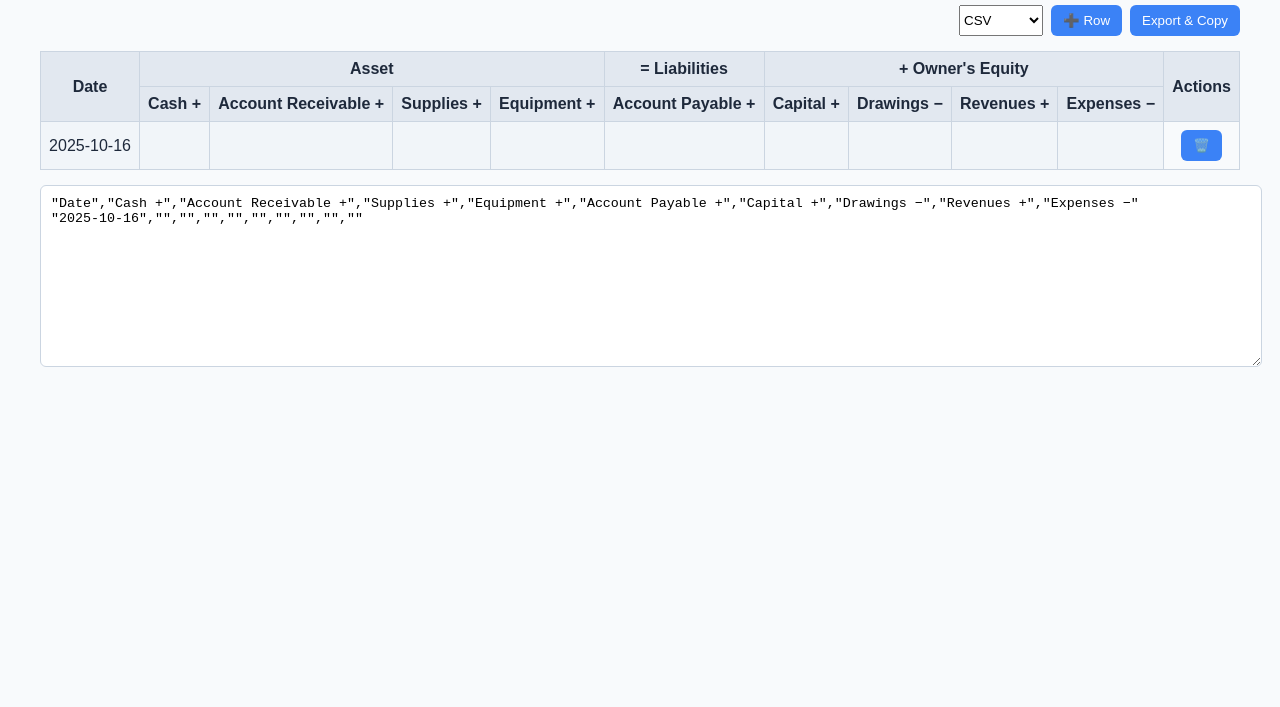
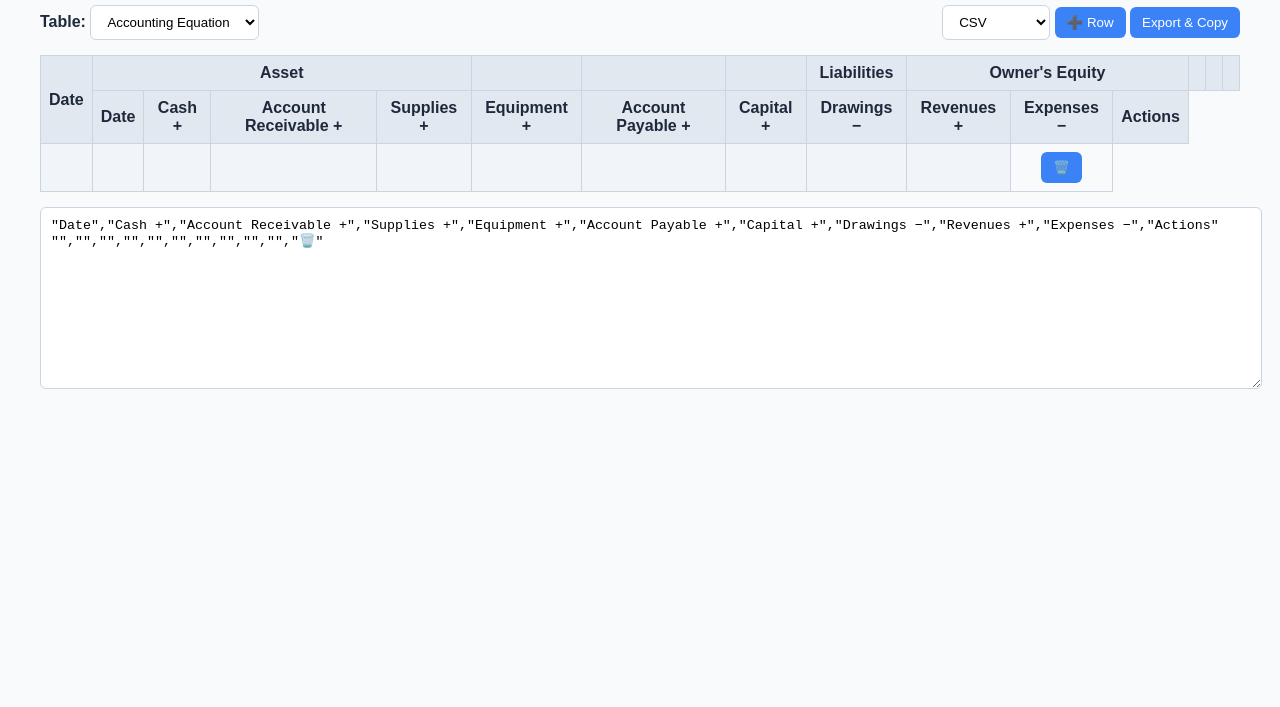
Before and after one commit to asddrssddf6-max/asddrssddf6-max.github.io, a plain HTML site: page index.html in a window 1280 px wide. Shown: the part 93-800 px from the top of the page. Drawn offline with Linux system fonts and the light colour scheme.

Commit message:
Update index.html

```diff
--- a/index.html
+++ b/index.html
@@ -3,7 +3,7 @@
 <head>
   <meta charset="utf-8">
   <meta name="viewport" content="width=device-width,initial-scale=1">
-  <title>Accounting Equation Table — Export & Copy</title>
+  <title>Accounting Table Builder — Export & Copy</title>
   <style>
     body{font-family:Arial,Helvetica,sans-serif;background:#f8fafc;color:#1e293b;margin:0;padding:20px}
     .wrap{max-width:1200px;margin:0 auto}
@@ -12,8 +12,10 @@
     th,td{border:1px solid #cbd5e1;padding:8px}
     th{background:#e2e8f0}
     td[contenteditable]{background:#f1f5f9}
-    .controls{margin-top:10px;display:flex;justify-content:flex-end;gap:8px}
-    button{padding:8px 12px;border:none;border-radius:6px;cursor:pointer;background:#3b82f6;color:#fff}
+    .controls{margin-top:10px;display:flex;justify-content:space-between;align-items:center;gap:8px;flex-wrap:wrap}
+    select,button{padding:8px 12px;border:none;border-radius:6px}
+    select{border:1px solid #cbd5e1;background:#fff;cursor:pointer}
+    button{cursor:pointer;background:#3b82f6;color:#fff}
     button:hover{background:#2563eb}
     textarea{width:100%;min-height:160px;margin-top:15px;padding:10px;border:1px solid #cbd5e1;border-radius:6px;font-family:monospace}
     .toast{position:fixed;bottom:20px;right:20px;background:#0f172a;color:#fff;padding:10px 15px;border-radius:6px;display:none}
@@ -21,9 +23,20 @@
 </head>
 <body>
   <div class="wrap">
-    <h1>Accounting Equation Table</h1>
+    <h1>Accounting Table Builder</h1>
 
     <div class="controls">
+      <div>
+        <label for="tableType"><strong>Table:</strong></label>
+        <select id="tableType">
+          <option value="equation">Accounting Equation</option>
+          <option value="journal">Journal</option>
+          <option value="ledger">Ledger</option>
+          <option value="trial">Trial Balance</option>
+          <option value="balance">Balance Sheet</option>
+        </select>
+      </div>
+      <div>
         <select id="format">
           <option value="csv">CSV</option>
           <option value="tsv">TSV</option>
@@ -33,52 +46,83 @@
         <button id="addRow">➕ Row</button>
         <button id="export">Export & Copy</button>
       </div>
+    </div>
 
-    <table id="dataTable">
-      <thead>
-        <tr>
-          <th rowspan="2">Date</th>
-          <th colspan="4">Asset</th>
-          <th colspan="1">= Liabilities</th>
-          <th colspan="4">+ Owner's Equity</th>
-          <th rowspan="2">Actions</th>
-        </tr>
-        <tr>
-          <th>Cash +</th>
-          <th>Account Receivable +</th>
-          <th>Supplies +</th>
-          <th>Equipment +</th>
-          <th>Account Payable +</th>
-          <th>Capital +</th>
-          <th>Drawings −</th>
-          <th>Revenues +</th>
-          <th>Expenses −</th>
-        </tr>
-      </thead>
-      <tbody>
-        <tr>
-          <td contenteditable="true">2025-10-16</td>
-          <td contenteditable="true"></td>
-          <td contenteditable="true"></td>
-          <td contenteditable="true"></td>
-          <td contenteditable="true"></td>
-          <td contenteditable="true"></td>
-          <td contenteditable="true"></td>
-          <td contenteditable="true"></td>
-          <td contenteditable="true"></td>
-          <td contenteditable="true"></td>
-          <td><button class="del">🗑️</button></td>
-        </tr>
-      </tbody>
-    </table>
-
+    <table id="dataTable"></table>
     <textarea id="previewArea" readonly placeholder="Exported data will appear here..."></textarea>
   </div>
 
   <div id="toast" class="toast"></div>
 
   <script>
-    const $ = id => document.getElementById(id)
+    const $ = id => document.getElementById(id);
+
+    const tableConfigs = {
+      equation: {
+        headerTop: ['Date', 'Asset', '', '', '', 'Liabilities', "Owner's Equity", '', '', ''],
+        headerBottom: ['Date','Cash +','Account Receivable +','Supplies +','Equipment +','Account Payable +','Capital +','Drawings −','Revenues +','Expenses −']
+      },
+      journal: {
+        headerBottom: ['Date','Particulars','Debit (Tk)','Credit (Tk)']
+      },
+      ledger: {
+        headerBottom: ['Account Name','Debit (Tk)','Credit (Tk)','Balance']
+      },
+      trial: {
+        headerBottom: ['Account Title','Debit (Tk)','Credit (Tk)']
+      },
+      balance: {
+        headerBottom: ['Particulars','Liabilities (Tk)','Assets (Tk)']
+      }
+    };
+
+    function buildTable(type){
+      const table = $('dataTable');
+      table.innerHTML = '';
+      const config = tableConfigs[type];
+      const thead = document.createElement('thead');
+      const tbody = document.createElement('tbody');
+
+      if(config.headerTop){
+        const trTop = document.createElement('tr');
+        config.headerTop.forEach((txt,i)=>{
+          const th=document.createElement('th');
+          th.textContent=txt;
+          if(i===0) th.rowSpan=2;
+          if(i>0 && i<5) th.colSpan=1;
+          if(i===1) th.colSpan=4;
+          if(i===5) th.colSpan=1;
+          if(i===6) th.colSpan=4;
+          trTop.appendChild(th);
+        });
+        thead.appendChild(trTop);
+      }
+
+      const trBottom = document.createElement('tr');
+      config.headerBottom.forEach(txt=>{
+        const th=document.createElement('th');
+        th.textContent=txt;
+        trBottom.appendChild(th);
+      });
+      const thAction=document.createElement('th');
+      thAction.textContent='Actions';
+      trBottom.appendChild(thAction);
+      thead.appendChild(trBottom);
+
+      const tr=document.createElement('tr');
+      config.headerBottom.forEach(()=> {
+        const td=document.createElement('td');
+        td.contentEditable='true';
+        tr.appendChild(td);
+      });
+      const tdAction=document.createElement('td');
+      tdAction.innerHTML='<button class="del">🗑️</button>';
+      tr.appendChild(tdAction);
+      tbody.appendChild(tr);
+
+      table.appendChild(thead);
+      table.appendChild(tbody);
+    }
 
     function showToast(msg){
       const el = $('toast');
@@ -88,91 +132,87 @@
     }
 
     function readTable(){
-      const headers = Array.from(document.querySelectorAll('#dataTable thead tr:last-child th')).map(th=>th.innerText.trim())
-      headers.unshift('Date')
+      const headers = Array.from(document.querySelectorAll('#dataTable thead tr:last-child th')).map(th=>th.innerText.trim());
       const rows = Array.from(document.querySelectorAll('#dataTable tbody tr')).map(tr=>{
-        return Array.from(tr.querySelectorAll('td')).slice(0, headers.length).map(td=>td.innerText.trim())
-      })
-      return {headers,rows}
+        return Array.from(tr.querySelectorAll('td')).slice(0, headers.length).map(td=>td.innerText.trim());
+      });
+      return {headers,rows};
     }
 
-    function toCSV(headers,rows,delim=','){
-      const esc = v => '"'+String(v).replace(/"/g,'""')+'"'
-      const lines = [headers.map(esc).join(delim)]
-      for(const r of rows){lines.push(r.map(esc).join(delim))}
-      return lines.join('\n')
+    function toCSV(h,r,delim=','){
+      const esc = v => '"'+String(v).replace(/"/g,'""')+'"';
+      const lines = [h.map(esc).join(delim)];
+      for(const row of r){lines.push(row.map(esc).join(delim));}
+      return lines.join('\n');
     }
-
-    function toTSV(h,r){return toCSV(h,r,'\t')}
-
-    function toJSON(h,r){
-      return JSON.stringify(r.map(row=>{
-        const obj={}; h.forEach((k,i)=>obj[k]=row[i]||''); return obj
-      }),null,2)
-    }
-
+    const toTSV = (h,r)=>toCSV(h,r,'\t');
+    const toJSON = (h,r)=>JSON.stringify(r.map(row=>{
+      const obj={}; h.forEach((k,i)=>obj[k]=row[i]||''); return obj;
+    }),null,2);
     function toMD(h,r){
-      const esc = s=>s.replace(/\|/g,'\\|')
-      const head = '| '+h.map(esc).join(' | ')+' |'
-      const sep = '| '+h.map(()=> '---').join(' | ')+' |'
-      const body = r.map(row=>'| '+row.map(esc).join(' | ')+' |').join('\n')
-      return [head,sep,body].join('\n')
+      const esc=s=>s.replace(/\|/g,'\\|');
+      const head='| '+h.map(esc).join(' | ')+' |';
+      const sep='| '+h.map(()=> '---').join(' | ')+' |';
+      const body=r.map(row=>'| '+row.map(esc).join(' | ')+' |').join('\n');
+      return [head,sep,body].join('\n');
     }
 
     function updatePreview(){
-      const {headers,rows} = readTable()
-      const fmt = $('format').value
-      let out=''
-      if(fmt==='csv') out=toCSV(headers,rows)
-      else if(fmt==='tsv') out=toTSV(headers,rows)
-      else if(fmt==='json') out=toJSON(headers,rows)
-      else if(fmt==='md') out=toMD(headers,rows)
-      $('previewArea').value = out
-      return out
+      const {headers,rows}=readTable();
+      const fmt=$('format').value;
+      let out='';
+      if(fmt==='csv') out=toCSV(headers,rows);
+      else if(fmt==='tsv') out=toTSV(headers,rows);
+      else if(fmt==='json') out=toJSON(headers,rows);
+      else if(fmt==='md') out=toMD(headers,rows);
+      $('previewArea').value=out;
+      return out;
     }
 
     $('addRow').addEventListener('click',()=>{
-      const tbody = document.querySelector('#dataTable tbody')
-      const headerCount = document.querySelectorAll('#dataTable thead tr:last-child th').length+1
-      const tr=document.createElement('tr')
+      const tbody=document.querySelector('#dataTable tbody');
+      const headerCount=document.querySelectorAll('#dataTable thead tr:last-child th').length;
+      const tr=document.createElement('tr');
       for(let i=0;i<headerCount;i++){
-        const td=document.createElement('td')
-        td.contentEditable='true'
-        tr.appendChild(td)
+        const td=document.createElement('td');
+        td.contentEditable='true';
+        tr.appendChild(td);
       }
-      const action=document.createElement('td')
-      action.innerHTML='<button class="del">🗑️</button>'
-      tr.appendChild(action)
-      tbody.appendChild(tr)
-    })
+      const action=document.createElement('td');
+      action.innerHTML='<button class="del">🗑️</button>';
+      tr.appendChild(action);
+      tbody.appendChild(tr);
+    });
 
     document.querySelector('#dataTable').addEventListener('click',e=>{
       if(e.target.matches('.del')){
-        e.target.closest('tr').remove()
-        updatePreview()
+        e.target.closest('tr').remove();
+        updatePreview();
       }
-    })
+    });
 
-    document.querySelector('#dataTable').addEventListener('input',updatePreview)
-    $('format').addEventListener('change',updatePreview)
+    document.querySelector('#dataTable').addEventListener('input',updatePreview);
+    $('format').addEventListener('change',updatePreview);
+    $('tableType').addEventListener('change',()=>{buildTable($('tableType').value);updatePreview();});
 
     $('export').addEventListener('click',async()=>{
-      const text=updatePreview()
+      const text=updatePreview();
       try{
-        await navigator.clipboard.writeText(text)
-        showToast('Copied to clipboard ✓')
+        await navigator.clipboard.writeText(text);
+        showToast('Copied to clipboard ✓');
       }catch{
-        const ta=document.createElement('textarea')
-        ta.value=text
-        document.body.appendChild(ta)
-        ta.select()
-        document.execCommand('copy')
-        ta.remove()
-        showToast('Copied (fallback)')
+        const ta=document.createElement('textarea');
+        ta.value=text;
+        document.body.appendChild(ta);
+        ta.select();
+        document.execCommand('copy');
+        ta.remove();
+        showToast('Copied (fallback)');
       }
-    })
+    });
 
-    updatePreview()
+    buildTable('equation');
+    updatePreview();
   </script>
 </body>
 </html>
```
Lines whose indentation alone changed are shown as unchanged.
